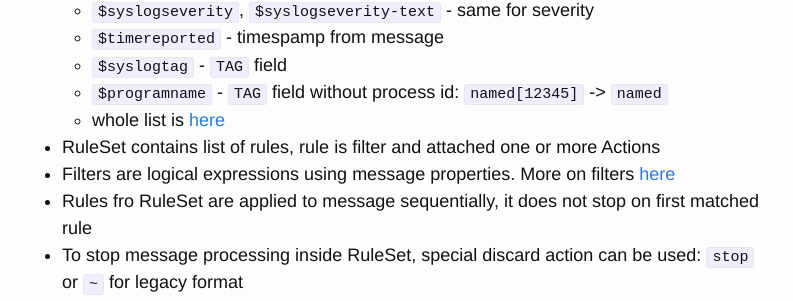
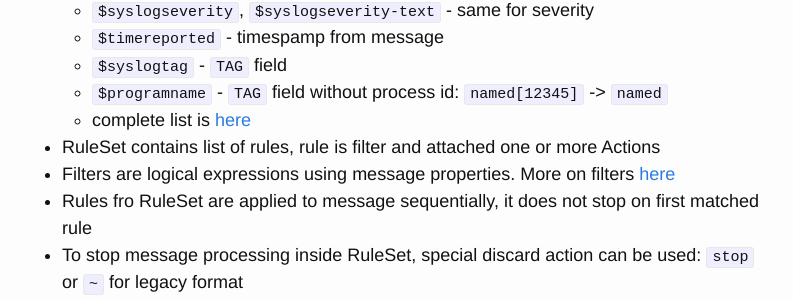
Before and after one commit to selivan/selivan.github.io, a Jekyll site: the page built from _posts/2017-02-07-rsyslog-log-forward-save-filename-handle-multi-line-failover.md, in a window 1280 px wide and 900 px high, scrolled down 4452 px. Shown: the part 150-451 px from the top of the window, without its empty margins (238-1031 px from the left). Built offline with Jekyll 4.4.1, drawn with Linux system fonts in a browser that asks for light colours; comment, search, counter and statistics services are not loaded.

Commit message:
Update 2017-02-07-rsyslog-log-forward-save-filename-handle-multi-line-failover.md

```diff
--- a/_posts/2017-02-07-rsyslog-log-forward-save-filename-handle-multi-line-failover.md
+++ b/_posts/2017-02-07-rsyslog-log-forward-save-filename-handle-multi-line-failover.md
@@ -114,7 +114,7 @@ Read more about config format [here](http://www.rsyslog.com/doc/v8-stable/config
   * `$timereported` - timespamp from message
   * `$syslogtag` - `TAG` field
   * `$programname` - `TAG` field without process id: `named[12345]` -> `named`
-  * whole list is [here](http://www.rsyslog.com/doc/v8-stable/configuration/properties.html)
+  * complete list is [here](http://www.rsyslog.com/doc/v8-stable/configuration/properties.html)
 * RuleSet contains list of rules, rule is filter and attached one or more Actions
 * Filters are logical expressions using message properties. More on filters [here](http://www.rsyslog.com/doc/v8-stable/configuration/filters.html)
 * Rules fro RuleSet are applied to message sequentially, it does not stop on first matched rule
```
